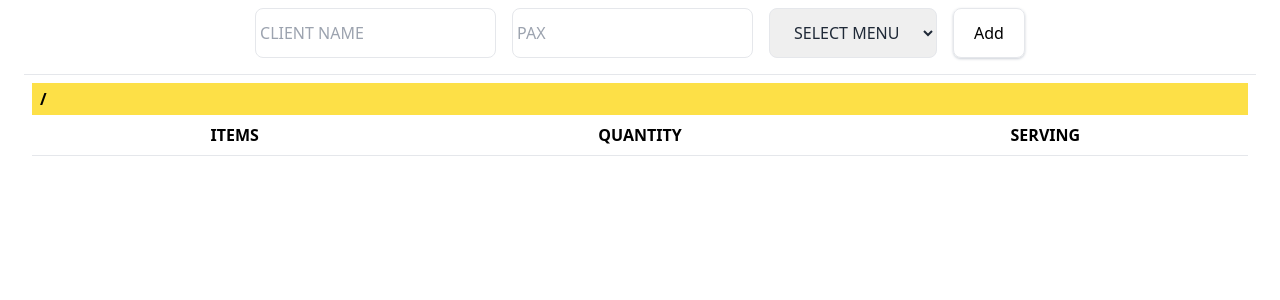
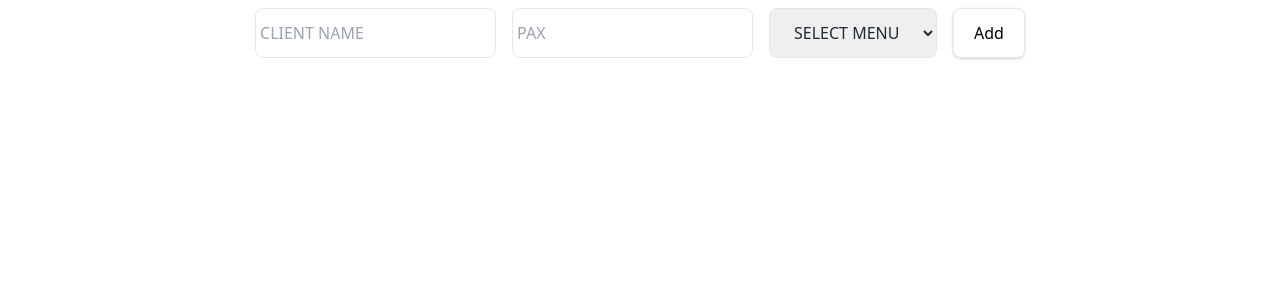
Before and after one commit to PritamMaharjan86/Menu-tracker, a React (Create React App) app in the folder Client/: page / in a window 1280 px wide. Shown: the top 300 px of the page. Built offline with nearby package versions, Linux system fonts and the light colour scheme.

Commit message:
update paperwork

```diff
--- a/Client/src/pages/Paperwork.js
+++ b/Client/src/pages/Paperwork.js
@@ -1,6 +1,6 @@
 import React, { useState } from "react";
 import Input from "../components/Input";
-import Sandwich from "../components/Order";
+import Order from "../components/Order";
 import Menu from "../components/Menu";
 
 const Paperwork = () => {
@@ -10,18 +10,44 @@ const Paperwork = () => {
     pax: "",
   });
 
-  const calculatedItems = Menu(form.menuName, form.pax);
+  const [orders, setOrders] = useState([]);
+
+  const handleSubmit = (e) => {
+    e.preventDefault(); //stop page from reloading after form submit
+
+    if (!form.menuName || !form.pax) return; //to check if the form is left empty then stop function
+
+    const items = Menu(form.menuName, form.pax);
+
+    const newOrder = {
+      clientName: form.clientName,
+      menuName: form.menuName,
+      pax: form.pax,
+      items,
+    };
+
+    setOrders((prev) => [...prev, newOrder]);
+
+    setForm({
+      clientName: "",
+      menuName: "",
+      pax: "",
+    });
+  };
 
   return (
     <div>
-      <Input form={form} setForm={setForm} />
+      <Input form={form} setForm={setForm} handleSubmit={handleSubmit} />
 
-      <Sandwich
-        clientName={form.clientName}
-        menuName={form.menuName}
-        pax={form.pax}
-        items={calculatedItems}
-      />
+      {orders.map((order, index) => (
+        <Order
+          key={index}
+          clientName={order.clientName}
+          menuName={order.menuName}
+          pax={order.pax}
+          items={order.items}
+        />
+      ))}
     </div>
   );
 };
```
